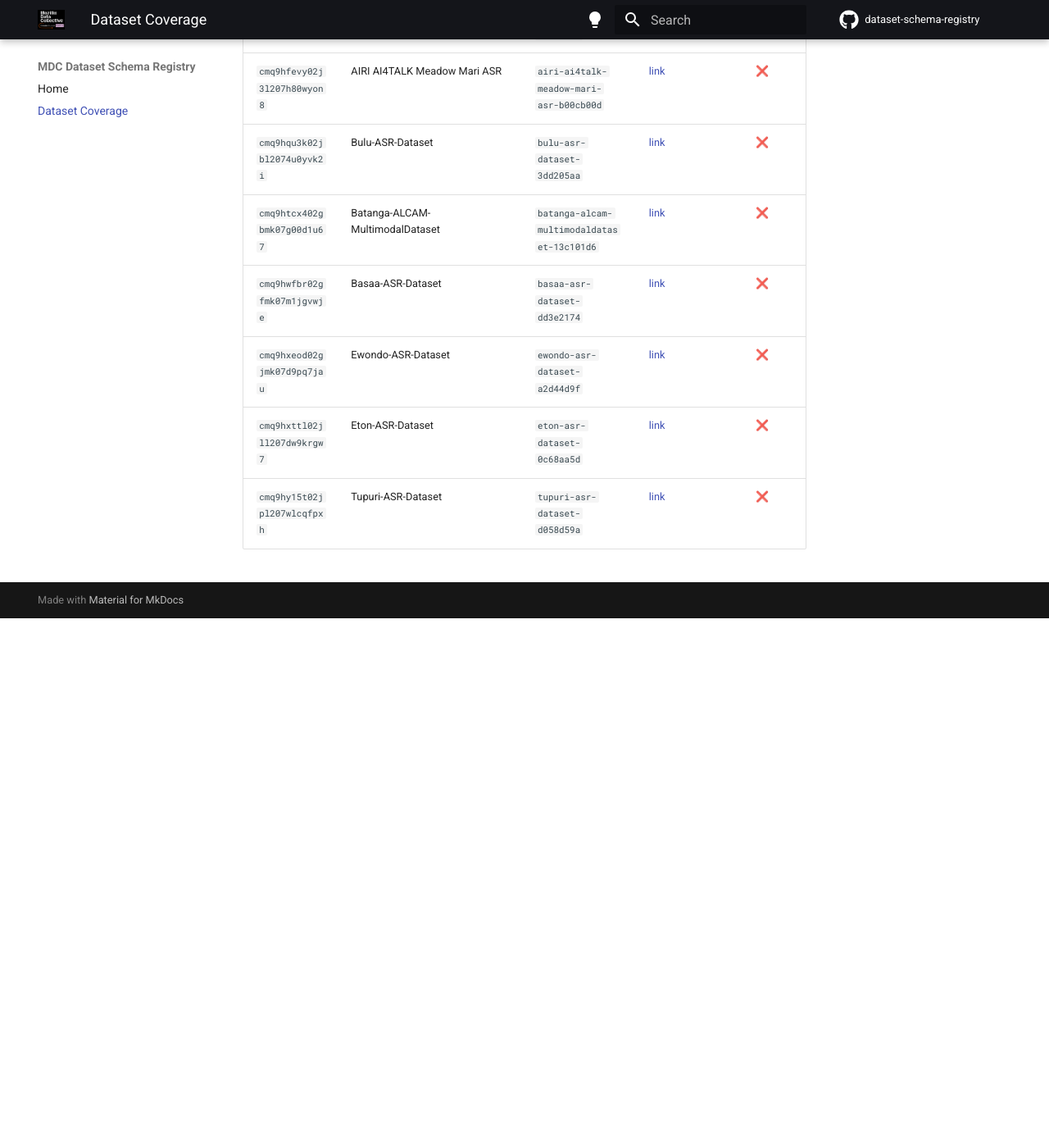
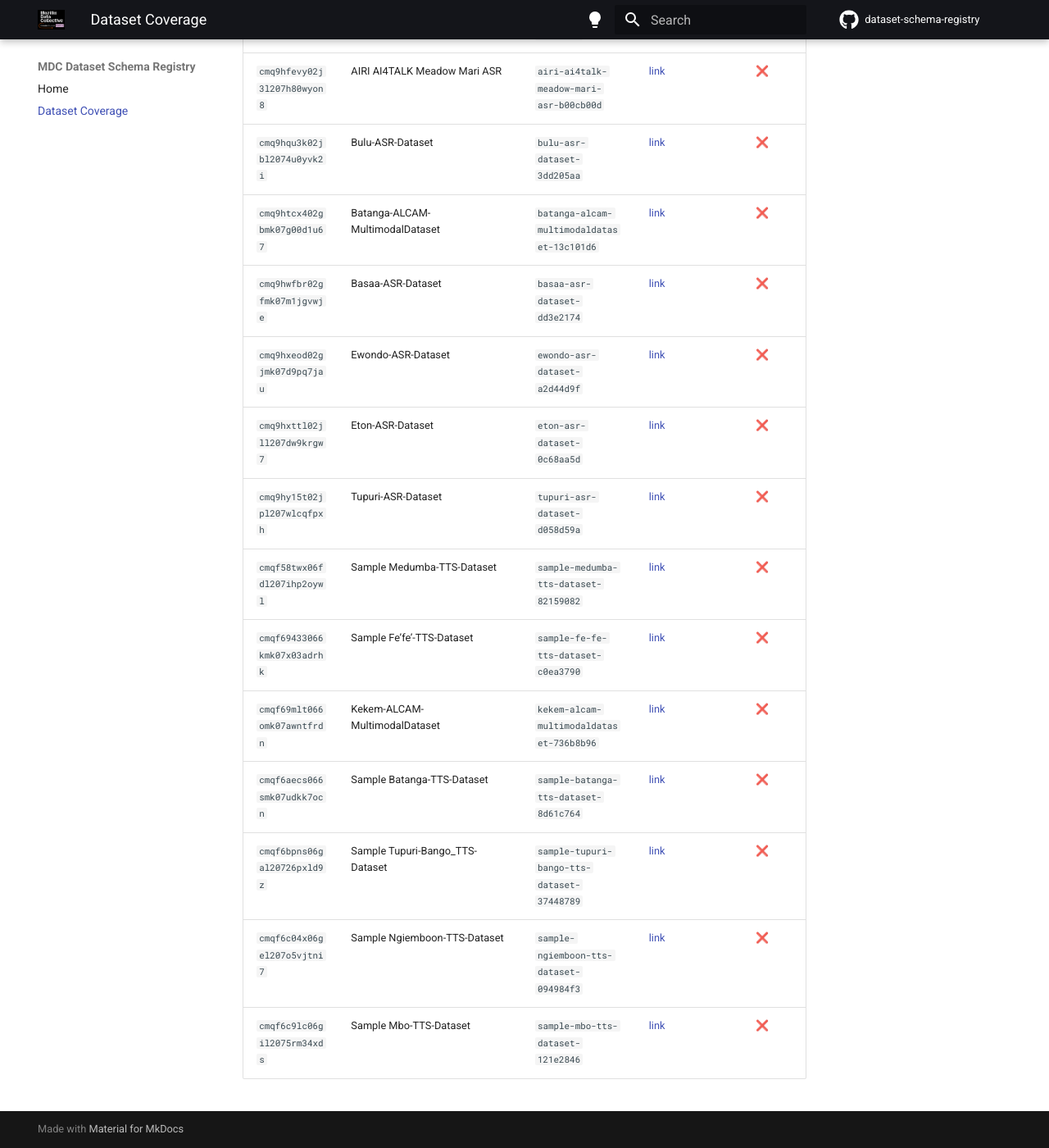
Before and after one commit to Mozilla-Data-Collective/dataset-schema-registry, an MkDocs documentation site: the page built from docs/dataset-coverage.md, in a window 1280 px wide and 1400 px high, scrolled down 81988 px. Shown: the whole window at 82% size. Built offline with MkDocs 1.6.1 and Material for MkDocs 9.7.7, drawn with Linux system fonts in a browser that asks for light colours; comment, search, counter and statistics services are not loaded; before the commit the page ends 82742 px from its top, so only the background shows below that; some of the changed text lies outside the part shown.

Commit message:
chore: update dataset coverage [skip ci]

```diff
--- a/docs/dataset-coverage.md
+++ b/docs/dataset-coverage.md
@@ -814,3 +814,10 @@ schema in this registry and which ones are still missing.
 | `cmq9hxeod02gjmk07d9pq7jau` | Ewondo-ASR-Dataset | `ewondo-asr-dataset-a2d44d9f` | [link](https://mozilladatacollective.com/datasets/cmq9hxeod02gjmk07d9pq7jau) | ❌ |
 | `cmq9hxttl02jll207dw9krgw7` | Eton-ASR-Dataset | `eton-asr-dataset-0c68aa5d` | [link](https://mozilladatacollective.com/datasets/cmq9hxttl02jll207dw9krgw7) | ❌ |
 | `cmq9hy15t02jpl207wlcqfpxh` | Tupuri-ASR-Dataset | `tupuri-asr-dataset-d058d59a` | [link](https://mozilladatacollective.com/datasets/cmq9hy15t02jpl207wlcqfpxh) | ❌ |
+| `cmqf58twx06fdl207ihp2oywl` | Sample Medumba-TTS-Dataset | `sample-medumba-tts-dataset-82159082` | [link](https://mozilladatacollective.com/datasets/cmqf58twx06fdl207ihp2oywl) | ❌ |
+| `cmqf69433066kmk07x03adrhk` | Sample Fe’fe’-TTS-Dataset | `sample-fe-fe-tts-dataset-c0ea3790` | [link](https://mozilladatacollective.com/datasets/cmqf69433066kmk07x03adrhk) | ❌ |
+| `cmqf69mlt066omk07awntfrdn` | Kekem-ALCAM-MultimodalDataset | `kekem-alcam-multimodaldataset-736b8b96` | [link](https://mozilladatacollective.com/datasets/cmqf69mlt066omk07awntfrdn) | ❌ |
+| `cmqf6aecs066smk07udkk7ocn` | Sample Batanga-TTS-Dataset | `sample-batanga-tts-dataset-8d61c764` | [link](https://mozilladatacollective.com/datasets/cmqf6aecs066smk07udkk7ocn) | ❌ |
+| `cmqf6bpns06gal20726pxld9z` | Sample Tupuri-Bango_TTS-Dataset | `sample-tupuri-bango-tts-dataset-37448789` | [link](https://mozilladatacollective.com/datasets/cmqf6bpns06gal20726pxld9z) | ❌ |
+| `cmqf6c04x06gel207o5vjtni7` | Sample Ngiemboon-TTS-Dataset | `sample-ngiemboon-tts-dataset-094984f3` | [link](https://mozilladatacollective.com/datasets/cmqf6c04x06gel207o5vjtni7) | ❌ |
+| `cmqf6c9lc06gil2075rm34xds` | Sample Mbo-TTS-Dataset | `sample-mbo-tts-dataset-121e2846` | [link](https://mozilladatacollective.com/datasets/cmqf6c9lc06gil2075rm34xds) | ❌ |
```
Also changed, not shown: other parts of docs/dataset-coverage.md (+3 -3 lines).
